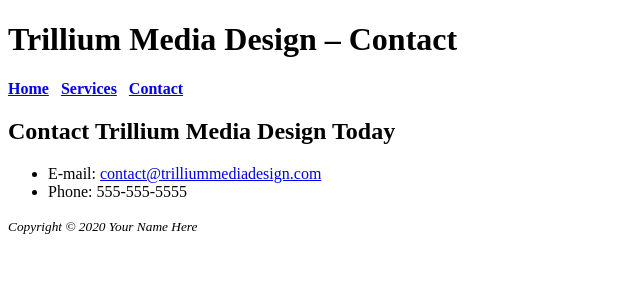
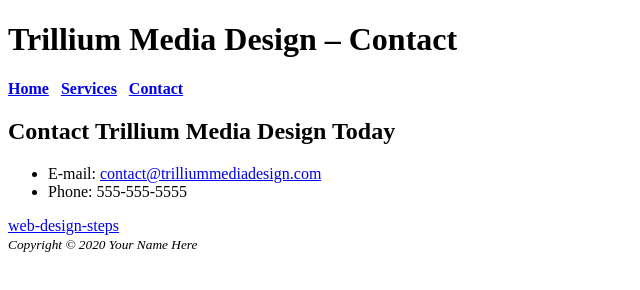
Before and after one commit to s251198/sd, a plain HTML site: page contact.html in a window 1280 px wide. Shown: the whole page, without its empty margins (0-640 px from the left). Drawn offline with Linux system fonts and the light colour scheme.

Commit message:
Update contact.html

```diff
--- a/contact.html
+++ b/contact.html
@@ -20,6 +20,7 @@
         <li>E-mail: <a href="mailto:contact@trilliummediadesign.com">contact@trilliummediadesign.com</a></li>
         <li>Phone: 555-555-5555</li>
     </ul>
+    <a href="web-design-steps.html">web-design-steps</a>
 </main>
 <footer>
   <small><i>Copyright &copy; 2020 Your Name Here</i></small>
```
